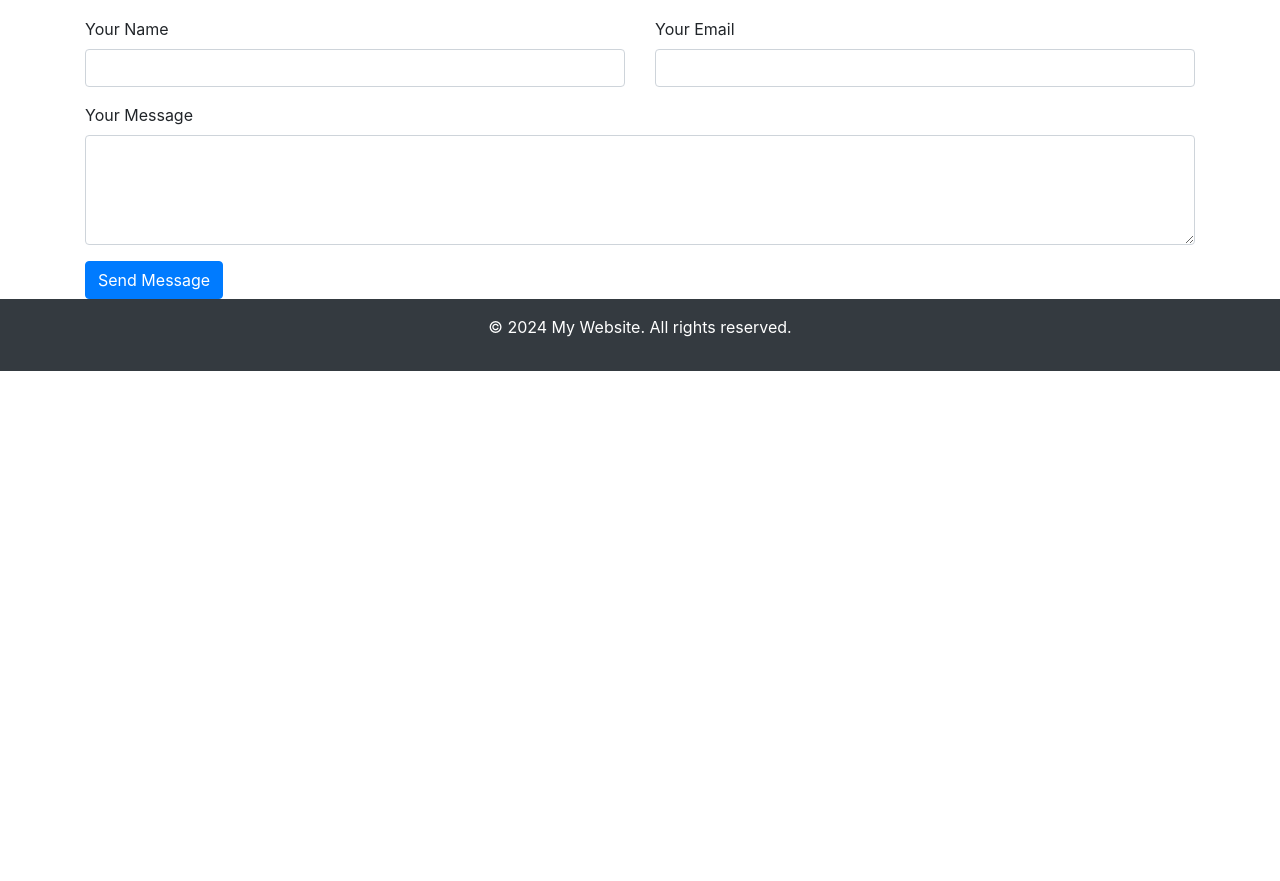
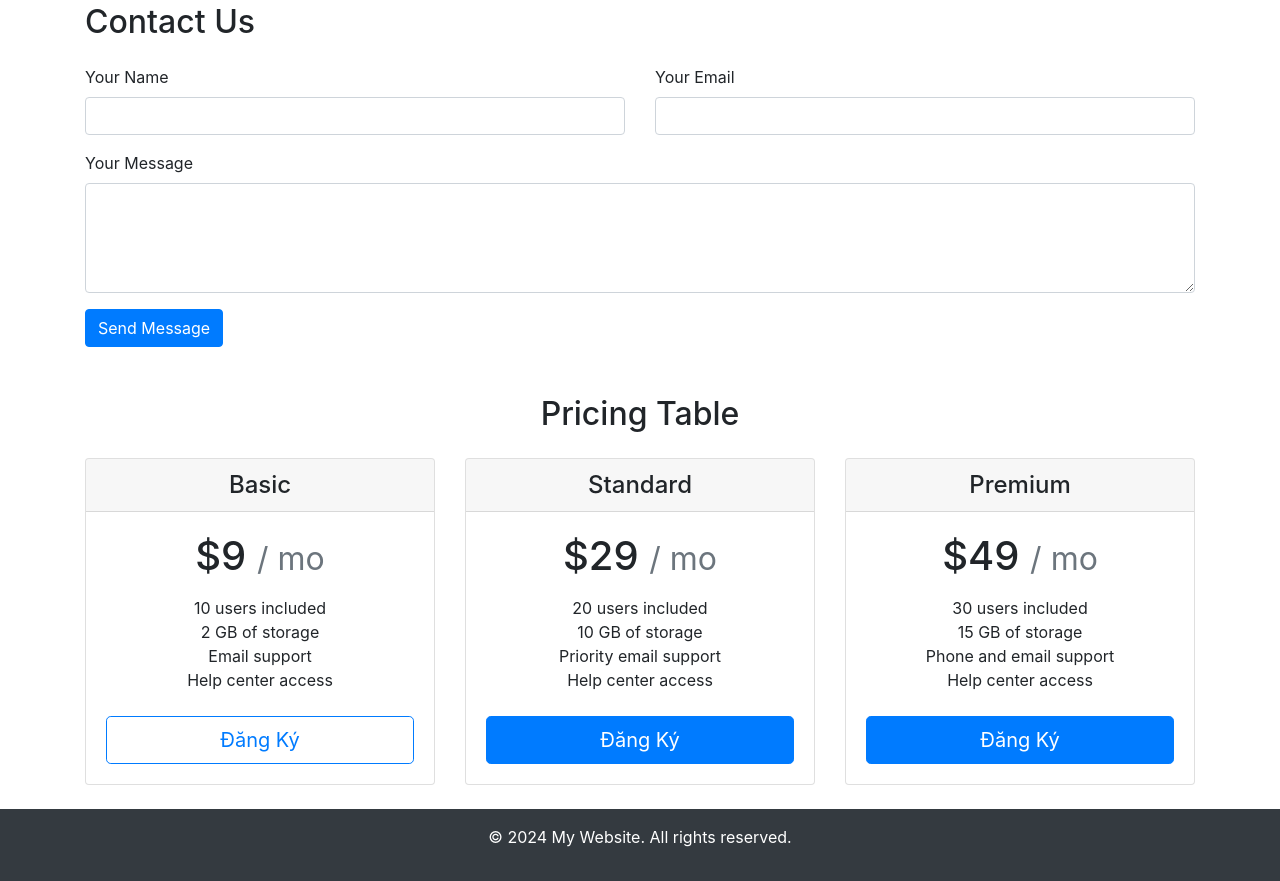
Before and after one commit to linhhkhxx/7.BOOTSTRAP, a plain HTML site: page bainhom.html in a window 1280 px wide. Shown: the part 536-1417 px from the top of the page. Before the commit the page ends 907 px from the top, so only its background shows below. Drawn offline with nearby package versions, Linux system fonts and the light colour scheme.

Commit message:
update bainhom

```diff
--- a/bainhom.html
+++ b/bainhom.html
@@ -1,15 +1,26 @@
 <!DOCTYPE html>
 <html lang="en">
   <head>
-    <meta charset="UTF-8">
-    <meta name="viewport" content="width=device-width, initial-scale=1.0">
+    <meta charset="UTF-8" />
+    <meta name="viewport" content="width=device-width, initial-scale=1.0" />
     <title>Bootstrap 4 Basic Page</title>
-    <link rel="stylesheet" href="https://stackpath.bootstrapcdn.com/bootstrap/4.5.2/css/bootstrap.min.css">
+    <link
+      rel="stylesheet"
+      href="https://stackpath.bootstrapcdn.com/bootstrap/4.5.2/css/bootstrap.min.css"
+    />
   </head>
   <body>
     <nav class="navbar navbar-expand-lg navbar-dark bg-dark">
       <a class="navbar-brand" href="#">My Website</a>
-    <button class="navbar-toggler" type="button" data-toggle="collapse" data-target="#navbarNav" aria-controls="navbarNav" aria-expanded="false" aria-label="Toggle navigation">
+      <button
+        class="navbar-toggler"
+        type="button"
+        data-toggle="collapse"
+        data-target="#navbarNav"
+        aria-controls="navbarNav"
+        aria-expanded="false"
+        aria-label="Toggle navigation"
+      >
         <span class="navbar-toggler-icon"></span>
       </button>
       <div class="collapse navbar-collapse" id="navbarNav">
@@ -29,7 +40,10 @@
 
     <div class="jumbotron text-center">
       <h1 class="display-4">Welcome to My Website</h1>
-    <p class="lead">This is a simple hero unit, a simple jumbotron-style component for showcasing content.</p>
+      <p class="lead">
+        This is a simple hero unit, a simple jumbotron-style component for
+        showcasing content.
+      </p>
       <a href="#" class="btn btn-primary btn-lg">Learn More</a>
     </div>
 
@@ -41,7 +55,9 @@
         </div>
         <div class="col-md-4">
           <h3>Column 2</h3>
-            <p>Suspendisse vitae nisi urna. Cras euismod lacus id lectus ultricies.</p>
+          <p>
+            Suspendisse vitae nisi urna. Cras euismod lacus id lectus ultricies.
+          </p>
         </div>
         <div class="col-md-4">
           <h3>Column 3</h3>
@@ -49,53 +65,133 @@
         </div>
       </div>
     </div>
+
     <!-- Contact Form Section -->
-<div class="container">
+    <div class="container mt-5">
       <h2 class="mb-4">Contact Us</h2>
       <form action="#" method="post">
         <div class="row">
           <!-- Name Input -->
           <div class="col-md-6 mb-3">
             <label for="name" class="form-label">Your Name</label>
-          <input type="text" class="form-control" id="name" name="name" required>
+            <input
+              type="text"
+              class="form-control"
+              id="name"
+              name="name"
+              required
+            />
           </div>
           <!-- Email Input -->
           <div class="col-md-6 mb-3">
             <label for="email" class="form-label">Your Email</label>
-          <input type="email" class="form-control" id="email" name="email" required>
+            <input
+              type="email"
+              class="form-control"
+              id="email"
+              name="email"
+              required
+            />
           </div>
         </div>
         <div class="mb-3">
           <label for="message" class="form-label">Your Message</label>
-        <textarea class="form-control" id="message" name="message" rows="4" required></textarea>
+          <textarea
+            class="form-control"
+            id="message"
+            name="message"
+            rows="4"
+            required
+          ></textarea>
         </div>
         <button type="submit" class="btn btn-primary">Send Message</button>
       </form>
     </div>
-<div class="collapse navbar-collapse" id="navbarNav">
-    <ul class="navbar-nav">
-        <li class="nav-item">
-            <a class="nav-link" href="#">Home</a>
-        </li>
 
-        <li class="nav-item">
-            <a class="nav-link" href="#">About</a>
-        </li>
+    <!-- Pricing Table -->
+    <div class="container mt-5">
+      <h2 class="text-center mb-4">Pricing Table</h2>
+      <div class="row text-center">
+        <!-- Basic Plan -->
+        <div class="col-md-4">
+          <div class="card mb-4">
+            <div class="card-header">
+              <h4 class="my-0">Basic</h4>
+            </div>
+            <div class="card-body">
+              <h1 class="card-title">
+                $9 <small class="text-muted">/ mo</small>
+              </h1>
+              <ul class="list-unstyled mt-3 mb-4">
+                <li>10 users included</li>
+                <li>2 GB of storage</li>
+                <li>Email support</li>
+                <li>Help center access</li>
+              </ul>
+              <button
+                type="button"
+                class="btn btn-lg btn-block btn-outline-primary"
+              >
+                Đăng Ký
+              </button>
+            </div>
+          </div>
+        </div>
+        <!-- Standard Plan -->
+        <div class="col-md-4">
+          <div class="card mb-4">
+            <div class="card-header">
+              <h4 class="my-0">Standard</h4>
+            </div>
+            <div class="card-body">
+              <h1 class="card-title">
+                $29 <small class="text-muted">/ mo</small>
+              </h1>
+              <ul class="list-unstyled mt-3 mb-4">
+                <li>20 users included</li>
+                <li>10 GB of storage</li>
+                <li>Priority email support</li>
+                <li>Help center access</li>
+              </ul>
+              <button type="button" class="btn btn-lg btn-block btn-primary">
+                Đăng Ký
+              </button>
+            </div>
+          </div>
+        </div>
+        <!-- Premium Plan -->
+        <div class="col-md-4">
+          <div class="card mb-4">
+            <div class="card-header">
+              <h4 class="my-0">Premium</h4>
+            </div>
+            <div class="card-body">
+              <h1 class="card-title">
+                $49 <small class="text-muted">/ mo</small>
+              </h1>
+              <ul class="list-unstyled mt-3 mb-4">
+                <li>30 users included</li>
+                <li>15 GB of storage</li>
+                <li>Phone and email support</li>
+                <li>Help center access</li>
+              </ul>
+              <button type="button" class="btn btn-lg btn-block btn-primary">
+                Đăng Ký
+              </button>
+            </div>
+          </div>
+        </div>
+      </div>
+    </div>
 
-        <li class="nav-item">
-            <a class="nav-link" href="#">Contact</a>
-        </li>
-    </ul>
-</div>
-</nav>
+    <!-- Footer -->
+    <footer class="bg-dark text-white text-center py-3">
+      <p>&copy; 2024 My Website. All rights reserved.</p>
+    </footer>
+
     <!-- jQuery and Bootstrap JavaScript -->
     <script src="https://code.jquery.com/jquery-3.5.1.slim.min.js"></script>
     <script src="https://cdn.jsdelivr.net/npm/@popperjs/core@2.11.8/dist/umd/popper.min.js"></script>
     <script src="https://stackpath.bootstrapcdn.com/bootstrap/4.5.2/js/bootstrap.min.js"></script>
-<script src="https://cdn.jsdelivr.net/npm/@popperjs/core@2.11.6/dist/umd/popper.min.js"></script>
-<script src="https://cdn.jsdelivr.net/npm/bootstrap@5.3.0-alpha1/dist/js/bootstrap.min.js"></script>
-<footer class="bg-dark text-white text-center py-3">
-    <p>&copy; 2024 My Website. All rights reserved.</p>
-</footer>
   </body>
 </html>
```
Lines whose indentation alone changed are shown as unchanged.
